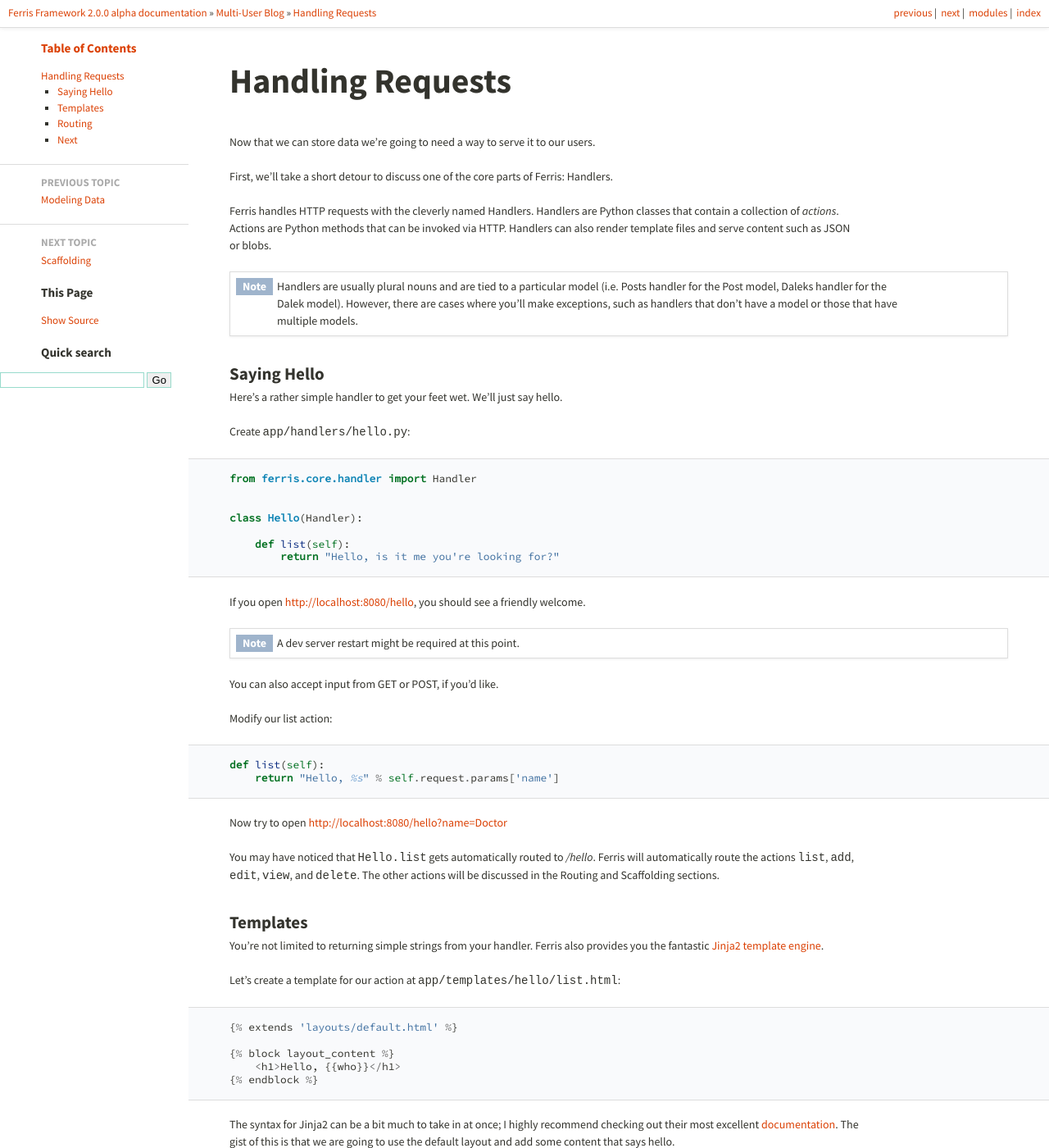
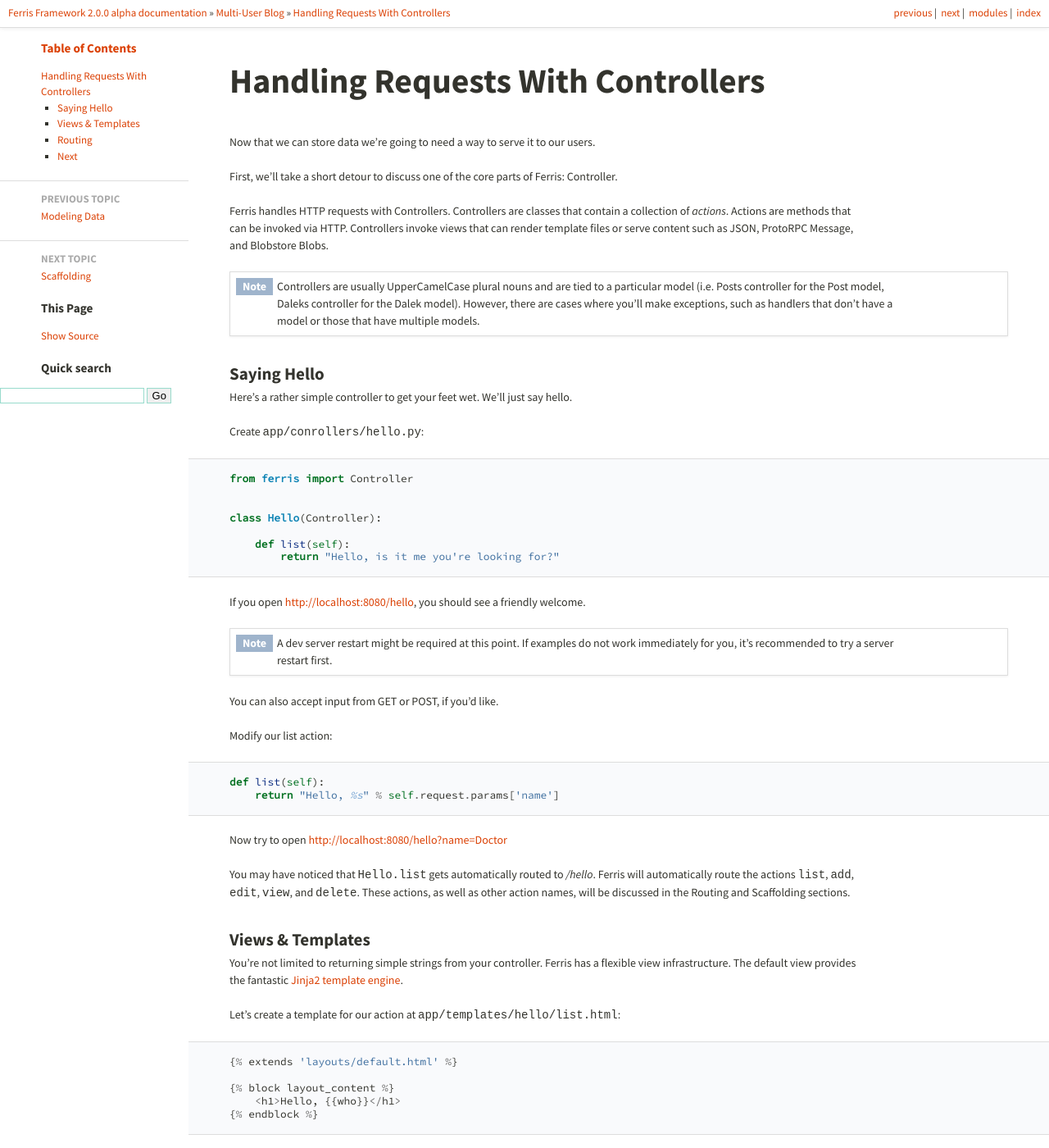
Before and after one commit to yowmamasita/Ferris2, a Sphinx documentation site: the page built from docs/tutorial/3_handlers.rst, in a window 1280 px wide and 1400 px high. Shown: the whole window at 82% size. Built offline with Sphinx 7.4.7, drawn with Linux system fonts in a browser that asks for light colours; some of the changed text lies outside the part shown.

Commit message:
Updated the handler section to controller

```diff
--- a/docs/tutorial/2_data_models.rst
+++ b/docs/tutorial/2_data_models.rst
@@ -24,7 +24,7 @@
 Since these fields are often necessary they're provided as part of the core framework.
 
 .. note::
-    Models are by convention singular nouns. Examples include ``Bear``, ``Dalek``, ``BlogPost``, ``InfoPage``.
+    Models are by convention UpperCamelCase singular nouns. Examples include ``Bear``, ``Dalek``, ``BlogPost``, ``InfoPage``.
 
 
 Experimenting with your model
--- a/docs/tutorial/3_handlers.rst
+++ b/docs/tutorial/3_handlers.rst
@@ -1,30 +1,27 @@
-Handling Requests
-=================
+Handling Requests With Controllers
+==================================
 
 Now that we can store data we're going to need a way to serve it to our users.
 
-First, we'll take a short detour to discuss one of the core parts of Ferris: Handlers.
+First, we'll take a short detour to discuss one of the core parts of Ferris: Controller.
 
-Ferris handles HTTP requests with the cleverly named Handlers. Handlers are
-Python classes that contain a collection of *actions*. Actions are Python
-methods that can be invoked via HTTP. Handlers can also render template files
-and serve content such as JSON or blobs.
+Ferris handles HTTP requests with Controllers. Controllers are classes that contain a collection of *actions*. Actions are methods that can be invoked via HTTP. Controllers invoke views that can render template files or serve content such as JSON, ProtoRPC Message, and Blobstore Blobs.
 
 .. note::
-    Handlers are usually plural nouns and are tied to a particular model (i.e. Posts handler for the Post model, Daleks handler for the Dalek model). However, there are cases where you'll make exceptions, such as handlers that don't have a model or those that have multiple models.
+    Controllers are usually UpperCamelCase plural nouns and are tied to a particular model (i.e. Posts controller for the Post model, Daleks controller for the Dalek model). However, there are cases where you'll make exceptions, such as handlers that don't have a model or those that have multiple models.
 
 
 Saying Hello
 ------------
 
-Here's a rather simple handler to get your feet wet. We'll just say hello.
+Here's a rather simple controller to get your feet wet. We'll just say hello.
 
-Create ``app/handlers/hello.py``::
+Create ``app/conrollers/hello.py``::
 
-    from ferris.core.handler import Handler
+    from ferris import Controller
 
 
-    class Hello(Handler):
+    class Hello(Controller):
 
         def list(self):
             return "Hello, is it me you're looking for?"
@@ -33,7 +30,7 @@
 If you open http://localhost:8080/hello, you should see a friendly welcome.
 
 .. note::
-    A dev server restart might be required at this point.
+    A dev server restart might be required at this point. If examples do not work immediately for you, it's recommended to try a server restart first.
 
 You can also accept input from GET or POST, if you'd like.
 
@@ -44,16 +41,13 @@
 
 Now try to open http://localhost:8080/hello?name=Doctor
 
-You may have noticed that ``Hello.list`` gets automatically routed to `/hello`.
-Ferris will automatically route the actions ``list``, ``add``, ``edit``, ``view``, and ``delete``.
-The other actions will be discussed in the Routing and Scaffolding sections.
+You may have noticed that ``Hello.list`` gets automatically routed to `/hello`. Ferris will automatically route the actions ``list``, ``add``, ``edit``, ``view``, and ``delete``. These actions, as well as other action names, will be discussed in the Routing and Scaffolding sections.
 
 
-Templates
----------
+Views & Templates
+-----------------
 
-You're not limited to returning simple strings from your handler. Ferris
-also provides you the fantastic `Jinja2 template engine <http://jinja.pocoo.org/>`_.
+You're not limited to returning simple strings from your controller. Ferris has a flexible view infrastructure. The default view provides the fantastic `Jinja2 template engine <http://jinja.pocoo.org/>`_.
 
 Let's create a template for our action at ``app/templates/hello/list.html``::
 
@@ -63,23 +57,19 @@
         <h1>Hello, {{who}}</h1>
     {% endblock %}
 
-The syntax for Jinja2 can be a bit much to take in at once; I highly recommend checking out their
-most excellent `documentation <http://jinja.pocoo.org/docs/templates/>`_. The gist of this is that we are going to use the default layout
-and add some content that says hello.
+The syntax for Jinja2 can be a bit much to take in at once; I highly recommend checking out their excellent `documentation <http://jinja.pocoo.org/docs/templates/>`_. The gist of this is that we are going to use the default layout and add some content that says hello.
 
 Now we just need to modify our list action::
 
     def list(self):
-        self.set(who=self.request.params['name'])
+        self.context['who'] = self.request.params['name']
 
-Notice here that we have to explictly set the ``who`` variable in the template using ``self.set``.
+Notice here that we have to explicitly set the ``who`` variable in the template using ``self.context``. This our view context and everything in this dictionary is made available inside of the template.
 
-If you load up http://localhost:8080/hello?name=Doctor, you should see a slighly prettier greeting.
+If you load up http://localhost:8080/hello?name=Doctor, you should see a slightly prettier greeting.
 
 .. note::
-    Ferris expects the template to be located at ``app/templates/handler/action.html``. So the template
-    for this action is at ``app/templates/hello/list.html``. You can manually specify the template location
-    by setting ``self.template_name`` in your action.
+    Ferris expects the template to be located at ``app/templates/controller/action.html``. So the template for this action is at ``app/templates/hello/list.html``. You can manually specify the template location by setting ``self.meta.view.template_name`` in your action.
 
 Routing
 -------
@@ -87,29 +77,29 @@
 You've already seen how ``Hello.list`` gets automatically routed to `/hello`.
 Ferris will implicitly route the following actions to these urls:
 
-+---------+----------------------+
-|Action   | URL                  |
-+=========+======================+
-|list     |  /handler            |
-+---------+----------------------+
-|add      |  /handler/add        |
-+---------+----------------------+
-|view     |  /handler/<id>       |
-+---------+----------------------+
-|edit     |  /handler/<id>/edit  |
-+---------+----------------------+
-|delete   |  /handler/<id>/delete|
-+---------+----------------------+
++---------+---------------------------+
+|Action   | URL                       |
++=========+===========================+
+|list     |  /controller              |
++---------+---------------------------+
+|add      |  /controller/add          |
++---------+---------------------------+
+|view     |  /controller/<key>        |
++---------+---------------------------+
+|edit     |  /controller/<key>/edit   |
++---------+---------------------------+
+|delete   |  /controller/<key>/delete |
++---------+---------------------------+
 
-Notice the `handler` section of the url.  The handler's name is passed to ``inflector.underscore``. For example, `Posts` becomes `posts` and `FlyingMonsters` becomes `flying_monsters`.
+Notice the `controller` section of the url.  The controller's name is passed to ``inflector.underscore``. For example, `Posts` becomes `posts` and `FlyingMonsters` becomes `flying_monsters`.
 
-But what about actions that are not part of this list? You have to explictly route them using the ``route`` decorator.
+But what about actions that are not part of this list? You have to explicitly route them using the ``route`` decorator.
 
 Modify our imports in the Hello handler::
 
-    from ferris.core.handler import Handler, route
+    from ferris import Controller, route
 
-Add the following action to our Hello handler::
+Add the following action to our Hello controller::
 
     @route
     def custom(self):
@@ -138,7 +128,7 @@
 Try with http://localhost:8080/hello/custom/Yes/sir
 
 .. note::
-    You can set your own URLs for methods using the route_with decorator.
+    You can set your own URLs for methods using the ``route_with`` decorator.
 
 
 Next
```
